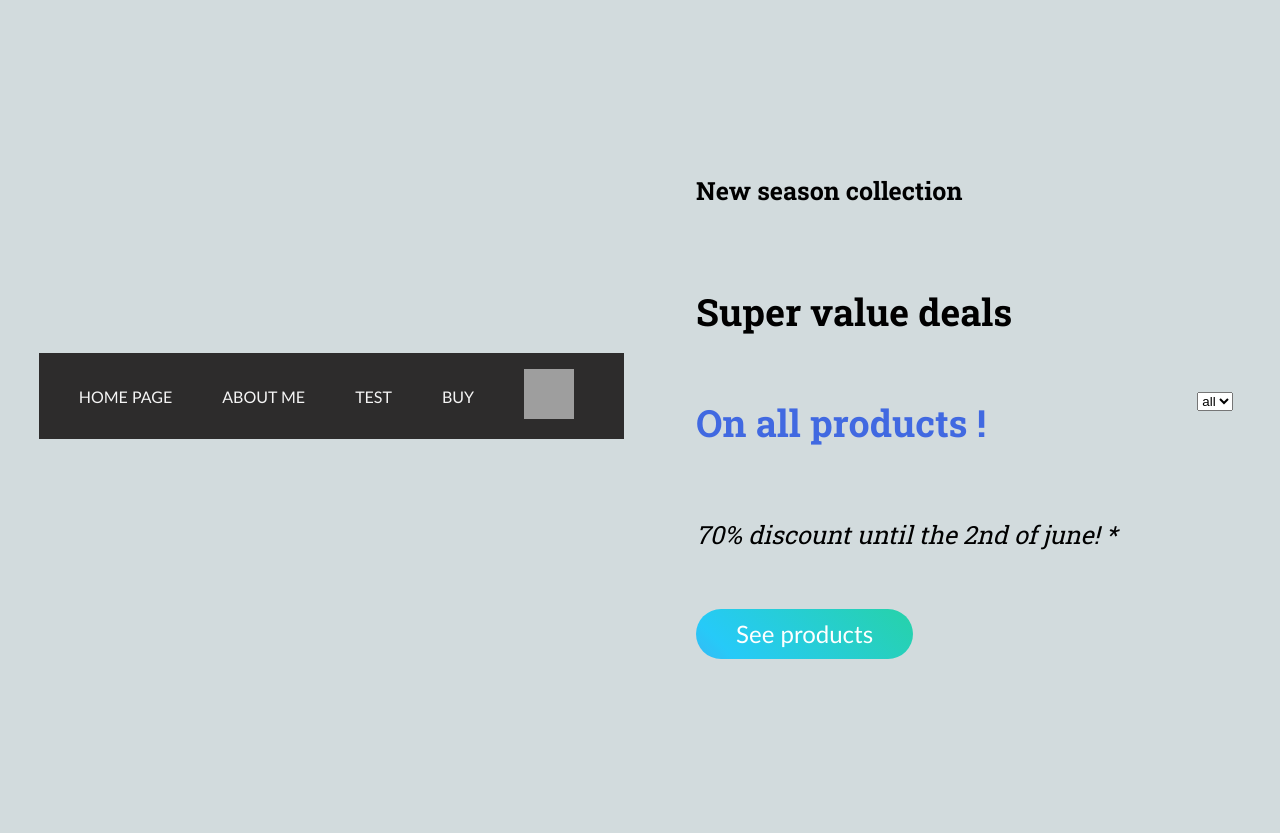
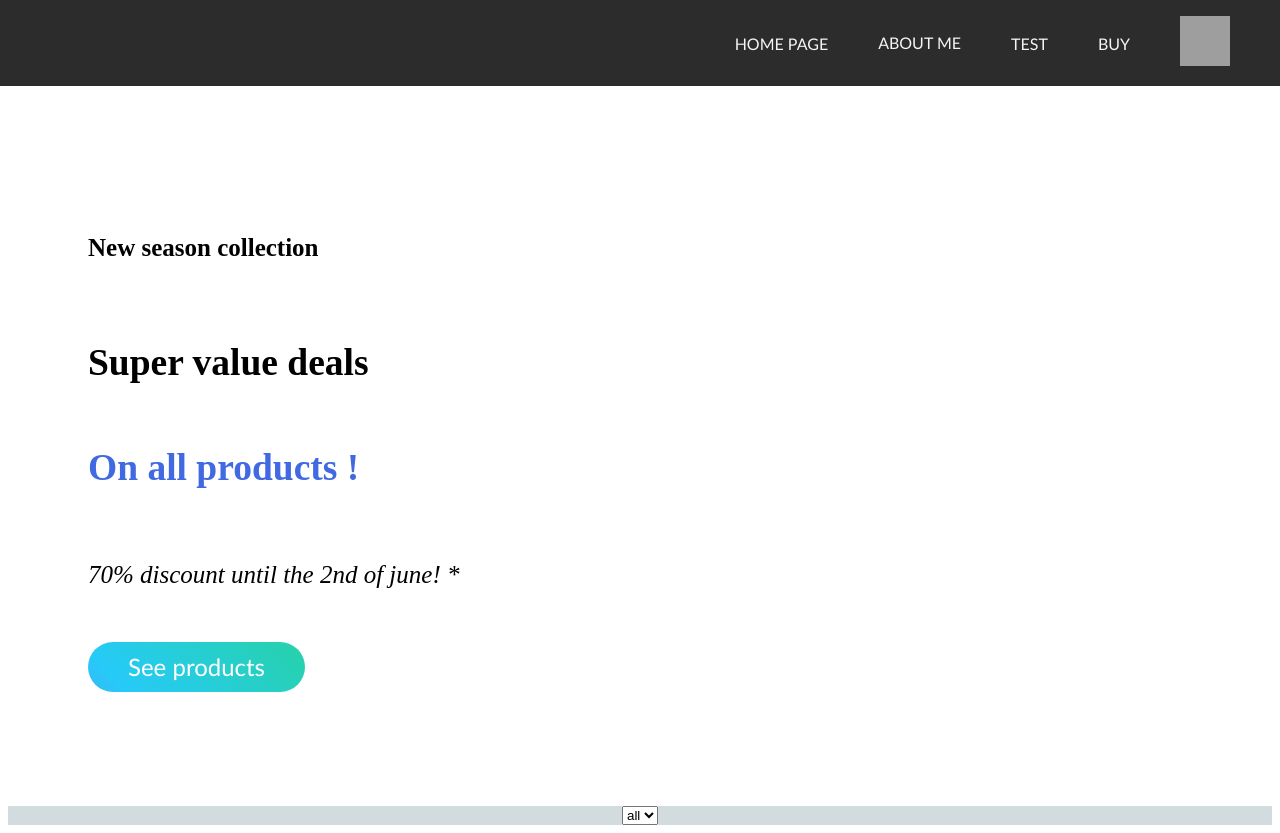
Before and after one commit to cleophass/petshop, a PHP site: page / in a window 1280 px wide. Before the commit the page ends 659 px from the top, so only its background shows below. Run offline with PHP 8.4, Linux system fonts and the light colour scheme; data that the repository does not hold is empty; grey boxes are pictures that could not be loaded.

Commit message:
adding a div

```diff
--- a/animals.php
+++ b/animals.php
@@ -19,16 +19,19 @@ ini_set('display_errors', '1');
 
 
 <body>
+    <div class="container">
+
 
         <select name="species" id="species_id">
             <option value="all">all</option>
             <?php
 
-$sql='SELECT DISTINCT species FROM pets ';
+            $sql = 'SELECT DISTINCT species FROM pets ';
             $list = mysqli_query($connexion, $sql);
 
-while ($data = mysqli_fetch_array($list))
-     {echo'<option value="'.$data['species'].'">'.$data['species'].'</option>';}
+            while ($data = mysqli_fetch_array($list)) {
+                echo '<option value="' . $data['species'] . '">' . $data['species'] . '</option>';
+            }
             ?>
         </select>
 
@@ -77,7 +80,7 @@ while ($data = mysqli_fetch_array($list))
 
 
 
-            <article class="card card--1" style="background-image:url(<?php echo $animal['photo']?>">
+            <article class="card card--1" style="background-image:url(<?php echo $animal['photo'] ?>">
                 <div class="card__info-hover">
                     <span class="card__category" viewBox="0 0 24 24"><?php echo $animal['age'] ?>years old</span>
 
@@ -129,7 +132,7 @@ while ($data = mysqli_fetch_array($list))
             echo "<script>location.href='buy.php'</script>";
         }
         ?>
-
+</div>
 </body>
 
 </html>
--- a/styles/cards.css
+++ b/styles/cards.css
@@ -5,20 +5,36 @@
   box-sizing: border-box;
 }
 
-body, html {
+/* body, html {
    font-family: 'Roboto Slab', serif;
     margin: 0;
   width: 100%;
 height: 100%;
     padding: 0;
-}
+} */
 
-body {
+/* body {
+  background-color: #D2DBDD;
+  display: flex;
+
+  align-items: center;
+  justify-content: center;
+  flex-wrap: wrap;
+} */
+
+.container {
   background-color: #D2DBDD;
   display: flex;
   align-items: center;
   justify-content: center;
   flex-wrap: wrap;
+  font-family: 'Roboto Slab', serif;
+    margin: 0;
+  width: 100%;
+height: 100%;
+    padding: 0;
+
+
 }
 
 .cards {
```
Lines whose indentation alone changed are shown as unchanged.
